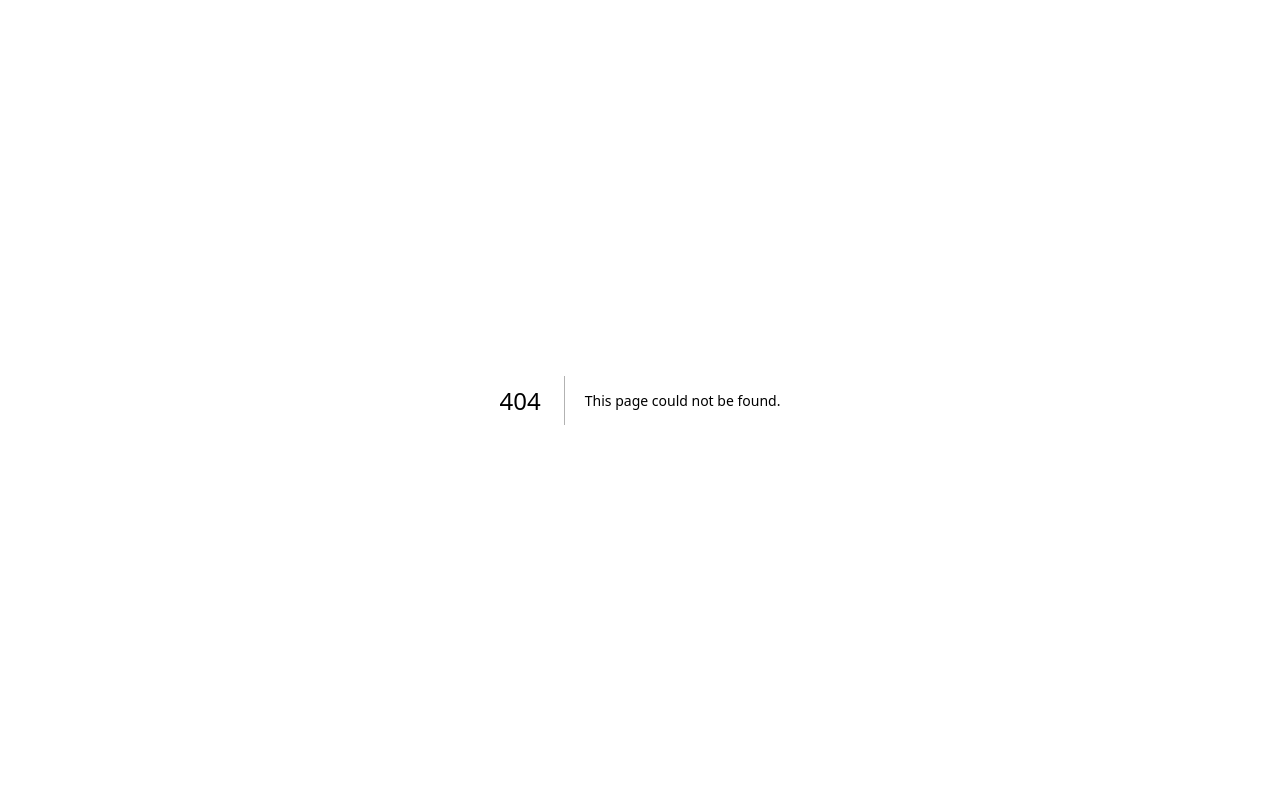
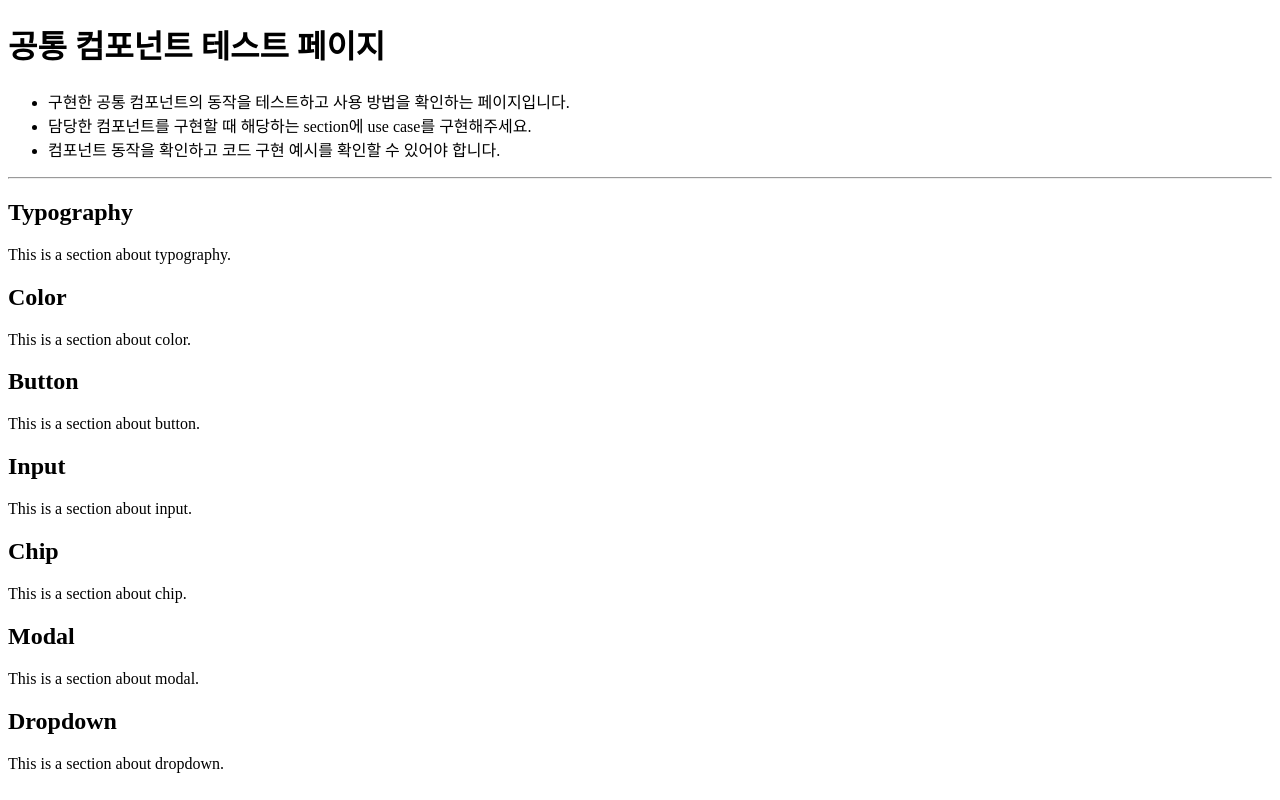
Before and after one commit to Codeit-FE18-Part3-Team4/Taskify, a Next.js app: page /test-components in a window 1280 px wide. Before the commit this address had no page. Built offline with nearby package versions, Linux system fonts and the light colour scheme.

Commit message:
✨ feat [#6] 공통 컴포넌트 테스트 페이지 개발

```diff
--- /dev/null
+++ b/src/pages/test-components/index.tsx
@@ -0,0 +1,55 @@
+import { ReactNode } from "react";
+
+function Section({ title, children }: { title: string; children: ReactNode }) {
+  return (
+    <section>
+      <h2>{title}</h2>
+      {children}
+    </section>
+  );
+}
+
+export default function Page() {
+  return (
+    <main>
+      <header>
+        <h1>공통 컴포넌트 테스트 페이지</h1>
+        <ul>
+          <li>
+            구현한 공통 컴포넌트의 동작을 테스트하고 사용 방법을 확인하는
+            페이지입니다.
+          </li>
+          <li>
+            담당한 컴포넌트를 구현할 때 해당하는 section에 use case를
+            구현해주세요.
+          </li>
+          <li>
+            컴포넌트 동작을 확인하고 코드 구현 예시를 확인할 수 있어야 합니다.
+          </li>
+        </ul>
+      </header>
+      <hr />
+      <Section title="Typography">
+        <p>This is a section about typography.</p>
+      </Section>
+      <Section title="Color">
+        <p>This is a section about color.</p>
+      </Section>
+      <Section title="Button">
+        <p>This is a section about button.</p>
+      </Section>
+      <Section title="Input">
+        <p>This is a section about input.</p>
+      </Section>
+      <Section title="Chip">
+        <p>This is a section about chip.</p>
+      </Section>
+      <Section title="Modal">
+        <p>This is a section about modal.</p>
+      </Section>
+      <Section title="Dropdown">
+        <p>This is a section about dropdown.</p>
+      </Section>
+    </main>
+  );
+}
```
